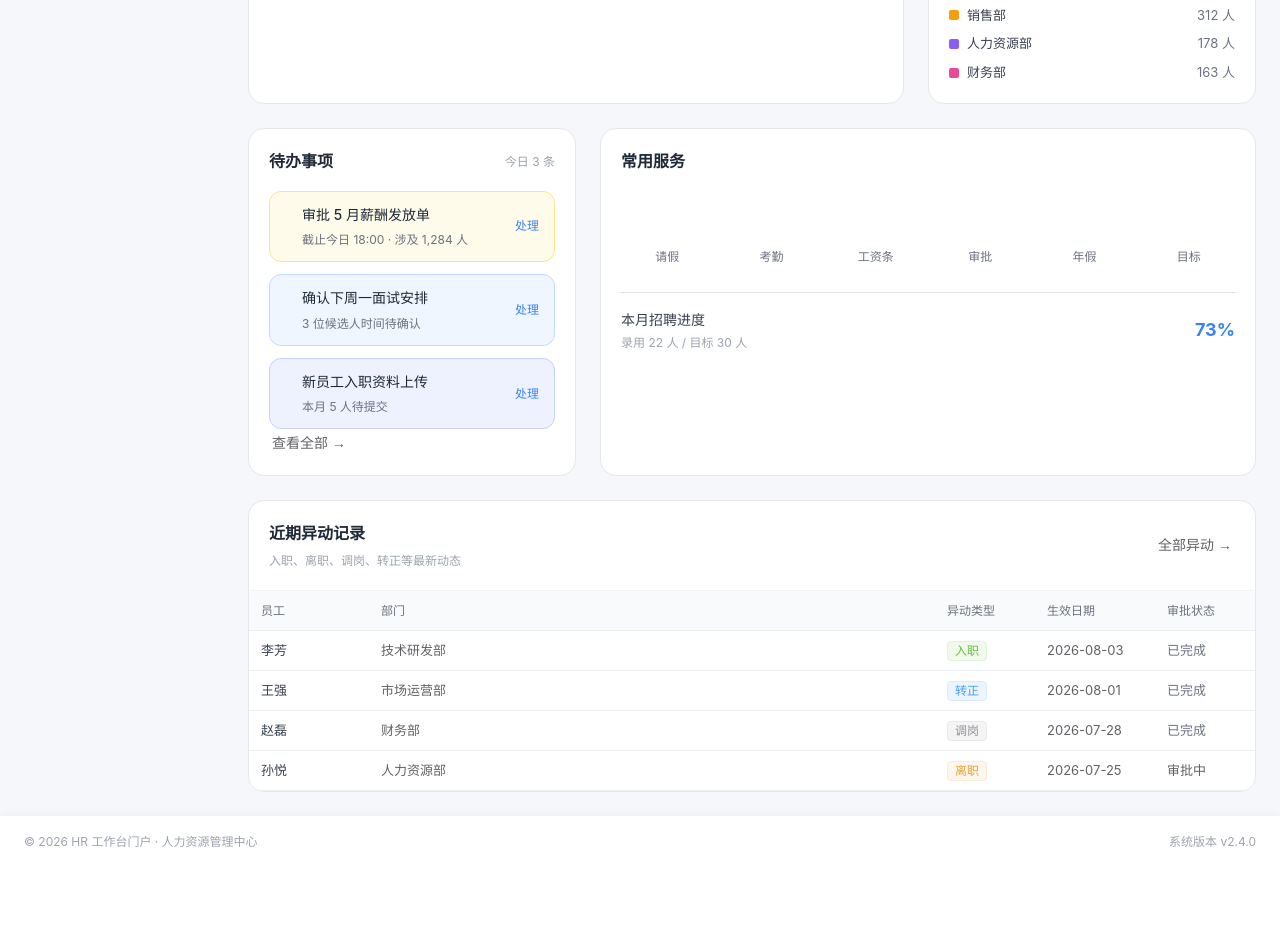
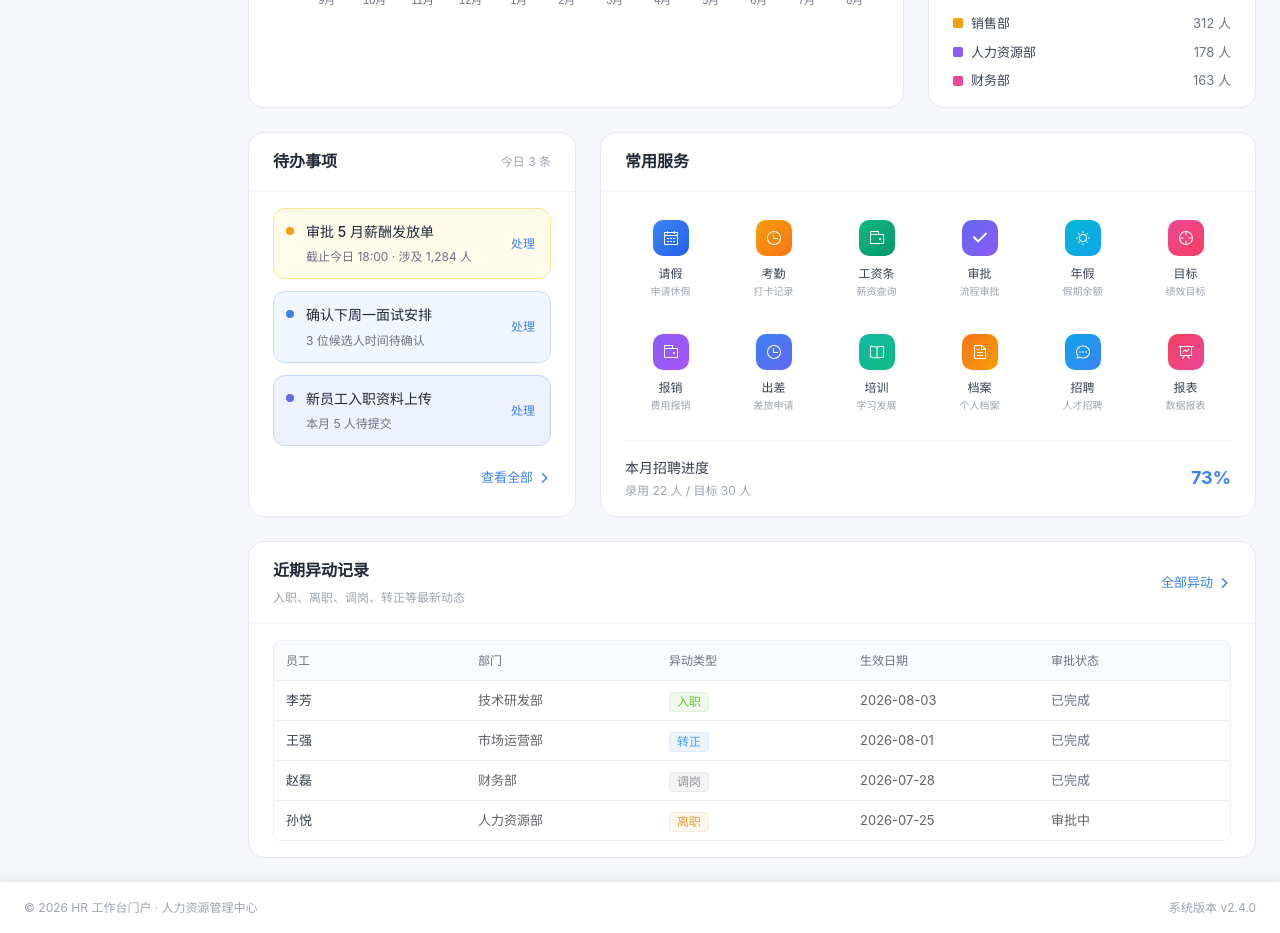
Before and after one commit to yorikhu/hr-workbench, a Vue app: page / in a window 1280 px wide. Shown: the part 780-1713 px from the top of the page. Before the commit the page ends 1647 px from the top, so only its background shows below. Built offline with nearby package versions, Linux system fonts and the light colour scheme.

Commit message:
✨ feat: fine-tuning portal

```diff
--- /dev/null
+++ b/src/components/Card.vue
@@ -0,0 +1,44 @@
+<script setup lang="ts">
+import { computed } from 'vue'
+
+interface Props {
+  header?: string
+  shadow?: 'always' | 'hover' | 'never'
+  bodyStyle?: Record<string, any>
+}
+
+const props = withDefaults(defineProps<Props>(), {
+  shadow: 'never',
+})
+
+const cardClass = computed(() => `app-card ${props.shadow ? 'is-' + props.shadow : ''}`)
+</script>
+
+<template>
+  <el-card :class="cardClass" :shadow="shadow" :body-style="bodyStyle">
+    <template v-if="$slots.header || header" #header>
+      <slot name="header">
+        <h3>{{ header }}</h3>
+      </slot>
+    </template>
+    <slot></slot>
+  </el-card>
+</template>
+
+<style scoped lang="scss">
+.app-card {
+  border-radius: 16px;
+  border: 1px solid #e5e7eb;
+  box-shadow: none;
+  background: #fff;
+
+  :deep(.el-card__header) {
+    padding: 16px 24px;
+    border-bottom: 1px solid #f3f4f6;
+  }
+
+  :deep(.el-card__body) {
+    padding: 16px 24px;
+  }
+}
+</style>
--- /dev/null
+++ b/src/components/Table.vue
@@ -0,0 +1,240 @@
+<script setup lang="ts">
+import { computed, onMounted, onUnmounted } from 'vue'
+
+interface Props {
+  data: any[]
+  border?: boolean
+  stripe?: boolean
+  size?: 'large' | 'default' | 'small'
+  fit?: boolean
+  showHeader?: boolean
+  highlightCurrentRow?: boolean
+  currentRowKey?: string | number
+  rowKey?: string | number
+  showSummary?: boolean
+  sumText?: string
+}
+
+const props = withDefaults(defineProps<Props>(), {
+  border: false,
+  stripe: false,
+  size: 'default',
+  fit: true,
+  showHeader: true,
+  highlightCurrentRow: false,
+  showSummary: false,
+  sumText: '合计',
+})
+
+const tableClass = computed(() => 'app-table')
+
+let tableWrapper: HTMLElement | null = null
+
+// ============ 列悬停高亮 ============
+const handleCellEnter = (event: MouseEvent) => {
+  const target = event.target as HTMLElement
+  const cell = target.closest('td, th')
+  if (!cell) return
+
+  const parent = cell.parentElement
+  if (!parent) return
+
+  // 获取单元格所在列的索引
+  const isHeader = cell.tagName === 'TH'
+  const cells = parent.querySelectorAll(isHeader ? 'th' : 'td')
+  const columnIndex = Array.from(cells).indexOf(cell as HTMLTableCellElement)
+
+  if (tableWrapper) {
+    // 高亮当前行
+    const currentRow = cell.closest('tr')
+    if (currentRow) currentRow.classList.add('row-hover')
+
+    // 高亮表头对应列
+    const headerRow = tableWrapper.querySelector(
+      '.el-table__header-wrapper thead tr',
+    )
+    if (headerRow) {
+      const headerCell = headerRow.querySelectorAll('th')[
+        columnIndex
+      ] as HTMLElement
+      if (headerCell) headerCell.classList.add('column-hover')
+    }
+
+    // 高亮数据行对应列
+    tableWrapper
+      .querySelectorAll('.el-table__body-wrapper tr')
+      .forEach((row) => {
+        const rowCells = row.querySelectorAll('td')
+        if (rowCells[columnIndex]) {
+          ;(rowCells[columnIndex] as HTMLElement).classList.add('column-hover')
+        }
+      })
+  }
+}
+
+// 移除所有高亮效果
+const handleCellLeave = () => {
+  if (tableWrapper) {
+    tableWrapper
+      .querySelectorAll('.column-hover, .row-hover')
+      .forEach((el: Element) => {
+        el.classList.remove('column-hover', 'row-hover')
+      })
+  }
+}
+
+// ============ 事件监听器 ============
+const setupTableListeners = () => {
+  if (!tableWrapper) return
+
+  // Bind to body-wrapper for td hover
+  const bodyWrapper = tableWrapper.querySelector('.el-table__body-wrapper')
+  // Bind to header-wrapper for th hover
+  const headerWrapper = tableWrapper.querySelector('.el-table__header-wrapper')
+
+  if (bodyWrapper) {
+    bodyWrapper.addEventListener('mouseover', handleCellEnter as EventListener)
+    bodyWrapper.addEventListener('mouseout', handleCellLeave as EventListener)
+  }
+
+  if (headerWrapper) {
+    headerWrapper.addEventListener(
+      'mouseover',
+      handleCellEnter as EventListener,
+    )
+    headerWrapper.addEventListener('mouseout', handleCellLeave as EventListener)
+  }
+}
+
+const removeTableListeners = () => {
+  if (!tableWrapper) return
+
+  const bodyWrapper = tableWrapper.querySelector('.el-table__body-wrapper')
+  const headerWrapper = tableWrapper.querySelector('.el-table__header-wrapper')
+
+  if (bodyWrapper) {
+    bodyWrapper.removeEventListener(
+      'mouseover',
+      handleCellEnter as EventListener,
+    )
+    bodyWrapper.removeEventListener(
+      'mouseout',
+      handleCellLeave as EventListener,
+    )
+  }
+
+  if (headerWrapper) {
+    headerWrapper.removeEventListener(
+      'mouseover',
+      handleCellEnter as EventListener,
+    )
+    headerWrapper.removeEventListener(
+      'mouseout',
+      handleCellLeave as EventListener,
+    )
+  }
+}
+
+onMounted(() => {
+  tableWrapper = document.querySelector('.table-wrapper')
+  // Wait for table to render
+  setTimeout(setupTableListeners, 100)
+})
+
+onUnmounted(() => {
+  removeTableListeners()
+})
+</script>
+
+<template>
+  <div class="table-wrapper">
+    <el-table
+      :class="tableClass"
+      :data="data"
+      :border="border"
+      :stripe="stripe"
+      :size="size"
+      :fit="fit"
+      :show-header="showHeader"
+      :highlight-current-row="highlightCurrentRow"
+      :current-row-key="currentRowKey"
+      :row-key="rowKey"
+      :show-summary="showSummary"
+      :sum-text="sumText"
+    >
+      <slot></slot>
+    </el-table>
+  </div>
+</template>
+
+<style scoped lang="scss">
+.table-wrapper {
+  border-radius: 8px;
+  overflow: hidden;
+  border: 1px solid #ebeef5;
+}
+
+.app-table {
+  :deep(.el-table) {
+    margin: 0;
+  }
+
+  :deep(.el-table__inner-wrapper) {
+    &::before {
+      display: none;
+    }
+  }
+
+  :deep(.el-table__header-wrapper) {
+    th {
+      background: #f9fafb;
+      font-size: 12px;
+      color: #6b7280;
+      font-weight: 500;
+
+      &.column-hover {
+        background-color: #dbeafe !important;
+      }
+    }
+  }
+
+  :deep(.el-table__body-wrapper) {
+    td {
+      font-size: 13px;
+    }
+
+    // 行高亮
+    tr.row-hover {
+      background: #eff6ff;
+    }
+
+    tr.row-hover td {
+      background-color: #eff6ff;
+    }
+
+    // 列高亮
+    td.column-hover {
+      background-color: #eff6ff !important;
+
+      // 当前悬停的单元格更深色
+      &:hover {
+        background-color: #dbeafe !important;
+      }
+    }
+
+    th.column-hover {
+      background-color: #dbeafe !important;
+    }
+
+    .el-table__row:last-child {
+      td {
+        border-bottom: none !important;
+      }
+
+      td::before {
+        display: none;
+      }
+    }
+  }
+}
+</style>
--- a/src/layouts/PortalLayout.vue
+++ b/src/layouts/PortalLayout.vue
@@ -117,7 +117,7 @@ const handleModuleClick = (moduleRoute: string) => {
   z-index: 100;
   background: rgba(255, 255, 255, 0.95);
   backdrop-filter: blur(10px);
-  box-shadow: 0 0px 10px rgba(0, 0, 0, 0.05);
+  box-shadow: 0 0px 10px #dbdbdb;
 
   .header-content {
     padding: 0 24px;
@@ -411,7 +411,7 @@ const handleModuleClick = (moduleRoute: string) => {
 }
 
 .footer {
-  box-shadow: 0 0px 10px rgba(0, 0, 0, 0.05);
+  box-shadow: 0 0px 10px #dbdbdb;
   background: #fff;
   padding: 16px 24px;
   margin-top: auto;
--- a/src/mock/portalData.ts
+++ b/src/mock/portalData.ts
@@ -61,12 +61,18 @@ export const todoItems = [
 
 // 常用服务
 export const serviceItems = [
-  { name: '请假', icon: 'Calendar', route: '/leave', color: 'from-blue-500 to-blue-600' },
-  { name: '考勤', icon: 'Clock', route: '/attendance', color: 'from-amber-500 to-orange-500' },
-  { name: '工资条', icon: 'Wallet', route: '/salary', color: 'from-emerald-500 to-teal-500' },
-  { name: '审批', icon: 'Select', route: '/approval', color: 'from-indigo-500 to-violet-500' },
-  { name: '年假', icon: 'Sunny', route: '/annual', color: 'from-cyan-500 to-sky-500' },
-  { name: '目标', icon: 'Aim', route: '/target', color: 'from-pink-500 to-rose-500' },
+  { name: '请假', icon: 'Calendar', route: '/leave', color: 'from-blue-500 to-blue-600', desc: '申请休假' },
+  { name: '考勤', icon: 'Clock', route: '/attendance', color: 'from-amber-500 to-orange-500', desc: '打卡记录' },
+  { name: '工资条', icon: 'Wallet', route: '/salary', color: 'from-emerald-500 to-teal-500', desc: '薪资查询' },
+  { name: '审批', icon: 'Select', route: '/approval', color: 'from-indigo-500 to-violet-500', desc: '流程审批' },
+  { name: '年假', icon: 'Sunny', route: '/annual', color: 'from-cyan-500 to-sky-500', desc: '假期余额' },
+  { name: '目标', icon: 'Aim', route: '/target', color: 'from-pink-500 to-rose-500', desc: '绩效目标' },
+  { name: '报销', icon: 'Wallet', route: '/reimburse', color: 'from-violet-500 to-purple-500', desc: '费用报销' },
+  { name: '出差', icon: 'Clock', route: '/trip', color: 'from-blue-500 to-indigo-500', desc: '差旅申请' },
+  { name: '培训', icon: 'Reading', route: '/training', color: 'from-teal-500 to-emerald-500', desc: '学习发展' },
+  { name: '档案', icon: 'Document', route: '/profile', color: 'from-orange-500 to-amber-500', desc: '个人档案' },
+  { name: '招聘', icon: 'ChatDotRound', route: '/recruitment', color: 'from-sky-500 to-blue-500', desc: '人才招聘' },
+  { name: '报表', icon: 'DataLine', route: '/reports', color: 'from-rose-500 to-pink-500', desc: '数据报表' },
 ]
 
 // 异动记录
--- a/src/views/HomeView.vue
+++ b/src/views/HomeView.vue
@@ -1,6 +1,19 @@
 <script setup lang="ts">
 import { ref, onMounted, onUnmounted } from 'vue'
 import { useRouter } from 'vue-router'
+import {
+  ArrowRightBold,
+  Calendar,
+  Clock,
+  Wallet,
+  Select,
+  Sunny,
+  Aim,
+  Reading,
+  Document,
+  ChatDotRound,
+  DataLine,
+} from '@element-plus/icons-vue'
 import * as echarts from 'echarts'
 import type { EChartsOption } from 'echarts'
 import {
@@ -15,6 +28,21 @@ import {
   quickActions,
 } from '@/mock/portalData'
 import AppIcon from '@/components/icons/AppIcon.vue'
+import AppCard from '@/components/Card.vue'
+import AppTable from '@/components/Table.vue'
+
+const iconMap: any = {
+  Calendar,
+  Clock,
+  Wallet,
+  Select,
+  Sunny,
+  Aim,
+  Reading,
+  Document,
+  ChatDotRound,
+  DataLine,
+}
 
 const router = useRouter()
 const trendChartRef = ref<HTMLElement>()
@@ -31,7 +59,7 @@ const handleServiceClick = (route: string) => {
 }
 
 const handleTodoClick = () => {
-  console.log('Handle todo')
+  // TODO: Handle todo click
 }
 
 // 初始化趋势图表
@@ -190,11 +218,13 @@ onUnmounted(() => {
       </div>
 
       <!-- 快捷报表卡片 -->
-      <div class="report-card">
+      <AppCard class="report-card">
+        <template #header>
           <div class="report-header">
             <p class="report-title">快捷报表</p>
             <span class="report-tag">实时</span>
           </div>
+        </template>
         <div class="report-content">
           <div class="report-item">
             <div class="report-info">
@@ -221,13 +251,16 @@ onUnmounted(() => {
             </div>
           </div>
         </div>
-        <el-button link class="view-all-btn">查看全部报表 →</el-button>
-      </div>
+        <el-button link class="view-all-btn">
+          查看全部报表
+          <el-icon class="el-icon--right"><ArrowRightBold /></el-icon>
+        </el-button>
+      </AppCard>
     </section>
 
     <!-- KPI 指标卡 -->
     <section class="kpi-section">
-      <div
+      <AppCard
         v-for="item in [
           'activeEmployees',
           'newHires',
@@ -289,12 +322,13 @@ onUnmounted(() => {
             }[item]
           }}
         </p>
-      </div>
+      </AppCard>
     </section>
 
     <!-- 数据图表区 -->
     <section class="chart-section">
-      <div class="chart-card large">
+      <AppCard class="chart-card large">
+        <template #header>
           <div class="chart-header">
             <div>
               <h3>员工人数趋势</h3>
@@ -305,12 +339,17 @@ onUnmounted(() => {
               <span class="legend-item green">入职</span>
             </div>
           </div>
+        </template>
         <div ref="trendChartRef" class="chart-container"></div>
-      </div>
+      </AppCard>
 
-      <div class="chart-card">
+      <AppCard class="chart-card">
+        <template #header>
+          <div class="chart-header">
             <h3>部门人数占比</h3>
             <p>当前员工分布</p>
+          </div>
+        </template>
         <div ref="deptChartRef" class="chart-container small"></div>
         <div class="dept-legend">
           <div v-for="dept in deptData" :key="dept.name" class="dept-item">
@@ -319,19 +358,21 @@ onUnmounted(() => {
             <span class="dept-value">{{ dept.value }} 人</span>
           </div>
         </div>
-      </div>
+      </AppCard>
     </section>
 
     <!-- 待办 + 常用服务 -->
     <section class="bottom-section">
-      <div class="todo-card">
+      <AppCard class="todo-card">
+        <template #header>
           <div class="card-header">
             <h3>待办事项</h3>
             <span class="todo-count">今日 {{ todoItems.length }} 条</span>
           </div>
+        </template>
         <div class="todo-list">
           <div
-            v-for="todo in todoItems"
+            v-for="todo in todoItems.slice(0, 3)"
             :key="todo.id"
             class="todo-item"
             :class="'todo-' + todo.type"
@@ -346,27 +387,36 @@ onUnmounted(() => {
             >
           </div>
         </div>
-        <el-button link class="view-all-btn">查看全部 →</el-button>
-      </div>
+        <el-button link class="view-all-btn">
+          查看全部
+          <el-icon class="el-icon--right"><ArrowRightBold /></el-icon>
+        </el-button>
+      </AppCard>
 
       <!-- 常用服务 -->
-      <div class="service-card">
+      <AppCard class="service-card">
+        <template #header>
           <h3>常用服务</h3>
+        </template>
         <div class="service-grid">
           <button
             v-for="service in serviceItems"
             :key="service.name"
             class="service-item"
-            :class="service.color"
             @click="handleServiceClick(service.route)"
           >
-            <span class="service-icon">
-              <AppIcon :name="service.icon as any" />
+            <span class="service-icon" :class="service.color">
+              <el-icon :size="16">
+                <component :is="iconMap[service.icon]" />
+              </el-icon>
             </span>
+            <div class="service-info">
               <span class="service-name">{{ service.name }}</span>
+              <span class="service-desc">{{ service.desc }}</span>
+            </div>
           </button>
         </div>
-        <el-divider style="margin: 16px 0" />
+        <el-divider class="flex-divider" />
         <div class="progress-info">
           <div class="progress-text">
             <p>本月招聘进度</p>
@@ -383,26 +433,31 @@ onUnmounted(() => {
             :style="{ width: recruitmentProgress.rate + '%' }"
           ></div>
         </div>
-      </div>
+      </AppCard>
     </section>
 
     <!-- 异动记录表 -->
-    <section class="table-section">
+    <AppCard>
+      <template #header>
         <div class="table-header">
           <div>
             <h3>近期异动记录</h3>
             <p>入职、离职、调岗、转正等最新动态</p>
           </div>
-        <el-button link>全部异动 →</el-button>
+          <el-button link class="view-all-btn">
+            全部异动
+            <el-icon class="el-icon--right"><ArrowRightBold /></el-icon>
+          </el-button>
         </div>
-      <el-table :data="changeRecords" class="change-table">
-        <el-table-column prop="name" label="员工" width="120">
+      </template>
+      <AppTable :data="changeRecords">
+        <el-table-column prop="name" label="员工">
           <template #default="{ row }">
             <span class="table-name">{{ row.name }}</span>
           </template>
         </el-table-column>
         <el-table-column prop="dept" label="部门" />
-        <el-table-column prop="type" label="异动类型" width="100">
+        <el-table-column prop="type" label="异动类型">
           <template #default="{ row }">
             <el-tag
               :type="
@@ -411,7 +466,7 @@ onUnmounted(() => {
                   转正: 'primary',
                   调岗: 'info',
                   离职: 'warning',
-                }[row.type] as any
+                }[row.type as '入职' | '转正' | '调岗' | '离职']
               "
               size="small"
             >
@@ -419,16 +474,16 @@ onUnmounted(() => {
             </el-tag>
           </template>
         </el-table-column>
-        <el-table-column prop="date" label="生效日期" width="120" />
-        <el-table-column prop="status" label="审批状态" width="100">
+        <el-table-column prop="date" label="生效日期" />
+        <el-table-column prop="status" label="审批状态">
           <template #default="{ row }">
             <span :class="{ 'status-done': row.status === '已完成' }">
               {{ row.status }}
             </span>
           </template>
         </el-table-column>
-      </el-table>
-    </section>
+      </AppTable>
+    </AppCard>
   </div>
 </template>
 
@@ -437,6 +492,21 @@ onUnmounted(() => {
   display: flex;
   flex-direction: column;
   gap: 24px;
+
+  // Cards with flex column layout
+  .report-card,
+  .todo-card,
+  .service-card {
+    display: flex;
+    flex-direction: column;
+    height: 100%;
+
+    :deep(.el-card__body) {
+      flex: 1;
+      display: flex;
+      flex-direction: column;
+    }
+  }
 }
 
 .hero-section {
@@ -512,19 +582,13 @@ onUnmounted(() => {
 }
 
 .report-card {
-  background: #fff;
-  border-radius: 16px;
-  border: 1px solid #e5e7eb;
-  padding: 20px;
   display: flex;
   flex-direction: column;
-  justify-content: space-between;
 
   .report-header {
     display: flex;
     align-items: center;
     justify-content: space-between;
-    margin-bottom: 16px;
 
     .report-title {
       font-size: 14px;
@@ -600,10 +664,15 @@ onUnmounted(() => {
   }
 
   .view-all-btn {
-    margin-top: 16px;
+    margin-top: 24px;
+    align-self: flex-end;
     font-size: 13px;
     color: #3b82f6;
     padding: 0;
+
+    .el-icon {
+      font-size: 12px;
+    }
   }
 }
 
@@ -617,7 +686,6 @@ onUnmounted(() => {
   background: #fff;
   border-radius: 16px;
   border: 1px solid #e5e7eb;
-  padding: 20px;
   transition: all 0.25s;
 
   &:hover {
@@ -695,7 +763,6 @@ onUnmounted(() => {
   background: #fff;
   border-radius: 16px;
   border: 1px solid #e5e7eb;
-  padding: 20px;
 
   &.large {
     min-height: 280px;
@@ -705,7 +772,6 @@ onUnmounted(() => {
     display: flex;
     justify-content: space-between;
     align-items: flex-start;
-    margin-bottom: 16px;
 
     h3 {
       font-size: 16px;
@@ -787,14 +853,13 @@ onUnmounted(() => {
   display: grid;
   grid-template-columns: 1fr 2fr;
   gap: 24px;
+  align-items: stretch;
 }
 
 .todo-card,
 .service-card {
-  background: #fff;
-  border-radius: 16px;
-  border: 1px solid #e5e7eb;
-  padding: 20px;
+  display: flex;
+  flex-direction: column;
 }
 
 .todo-card {
@@ -802,7 +867,6 @@ onUnmounted(() => {
     display: flex;
     justify-content: space-between;
     align-items: center;
-    margin-bottom: 16px;
 
     h3 {
       font-size: 16px;
@@ -851,18 +915,19 @@ onUnmounted(() => {
       border-radius: 50%;
       margin-top: 6px;
       flex-shrink: 0;
+      background: #cbd5e1;
+    }
 
-      .todo-warning & {
+    &.todo-warning .todo-dot {
       background: #f59e0b;
     }
 
-      .todo-info & {
+    &.todo-info .todo-dot {
       background: #3b82f6;
     }
 
-      .todo-primary & {
+    &.todo-primary .todo-dot {
       background: #6366f1;
-      }
     }
 
     .todo-content {
@@ -889,6 +954,18 @@ onUnmounted(() => {
       flex-shrink: 0;
     }
   }
+
+  .view-all-btn {
+    margin-top: 24px;
+    align-self: flex-end;
+    font-size: 13px;
+    color: #3b82f6;
+    padding: 0;
+
+    .el-icon {
+      font-size: 12px;
+    }
+  }
 }
 
 .service-card {
@@ -896,7 +973,7 @@ onUnmounted(() => {
     font-size: 16px;
     font-weight: 600;
     color: #1f2937;
-    margin: 0 0 16px;
+    margin: 0;
   }
 
   .service-grid {
@@ -910,7 +987,7 @@ onUnmounted(() => {
     flex-direction: column;
     align-items: center;
     gap: 8px;
-    padding: 12px;
+    padding: 12px 8px;
     border-radius: 12px;
     border: none;
     background: transparent;
@@ -920,6 +997,14 @@ onUnmounted(() => {
     &:hover {
       background: #f9fafb;
       transform: translateY(-3px);
+    }
+
+    .service-info {
+      display: flex;
+      flex-direction: column;
+      align-items: center;
+      gap: 2px;
+      text-align: center;
     }
 
     .service-icon {
@@ -953,12 +1038,42 @@ onUnmounted(() => {
       &.from-pink-500.to-rose-500 {
         background: linear-gradient(135deg, #ec4899, #f43f5e);
       }
+      &.from-violet-500.to-purple-500 {
+        background: linear-gradient(135deg, #8b5cf6, #a855f7);
+      }
+      &.from-blue-500.to-indigo-500 {
+        background: linear-gradient(135deg, #3b82f6, #6366f1);
+      }
+      &.from-teal-500.to-emerald-500 {
+        background: linear-gradient(135deg, #14b8a6, #10b981);
+      }
+      &.from-orange-500.to-amber-500 {
+        background: linear-gradient(135deg, #f97316, #f59e0b);
+      }
+      &.from-sky-500.to-blue-500 {
+        background: linear-gradient(135deg, #0ea5e9, #3b82f6);
+      }
+      &.from-rose-500.to-pink-500 {
+        background: linear-gradient(135deg, #f43f5e, #ec4899);
+      }
     }
 
     .service-name {
       font-size: 12px;
-      color: #6b7280;
+      font-weight: 500;
+      color: #374151;
     }
+
+    .service-desc {
+      font-size: 10px;
+      color: #9ca3af;
+    }
+  }
+
+  .flex-divider {
+    flex-grow: 1;
+    margin: 16px 0;
+    border-color: #f3f4f6;
   }
 
   .progress-info {
@@ -992,18 +1107,11 @@ onUnmounted(() => {
   }
 }
 
-.table-section {
-  background: #fff;
-  border-radius: 16px;
-  border: 1px solid #e5e7eb;
-  overflow: hidden;
-
+// Table header styles (used in template)
 .table-header {
   display: flex;
   justify-content: space-between;
   align-items: center;
-    padding: 20px;
-    border-bottom: 1px solid #f3f4f6;
 
   h3 {
     font-size: 16px;
@@ -1017,28 +1125,19 @@ onUnmounted(() => {
     color: #9ca3af;
     margin: 4px 0 0 0;
   }
+
+  .view-all-btn {
+    font-size: 13px;
+    color: #3b82f6;
+    padding: 0;
+
+    .el-icon {
+      font-size: 12px;
     }
-
-  .change-table {
-    :deep(.el-table__header-wrapper) {
-      th {
-        background: #f9fafb;
-        font-size: 12px;
-        color: #6b7280;
-        font-weight: 500;
   }
 }
 
-    :deep(.el-table__body-wrapper) {
-      td {
-        font-size: 13px;
-      }
-
-      tr:hover {
-        background: #f9fafb;
-      }
-    }
-
+// Table cell styles
 .table-name {
   font-weight: 500;
   color: #374151;
@@ -1047,6 +1146,4 @@ onUnmounted(() => {
 .status-done {
   color: #6b7280;
 }
-  }
-}
 </style>
```
Lines whose indentation alone changed are shown as unchanged.
